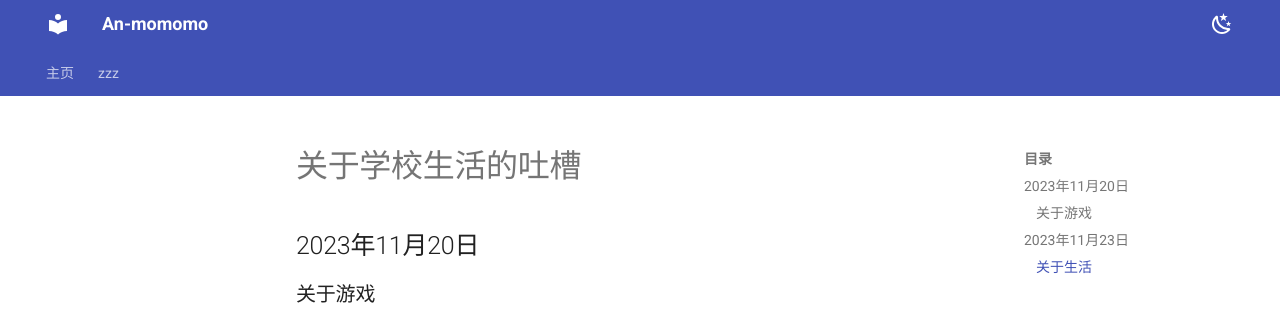
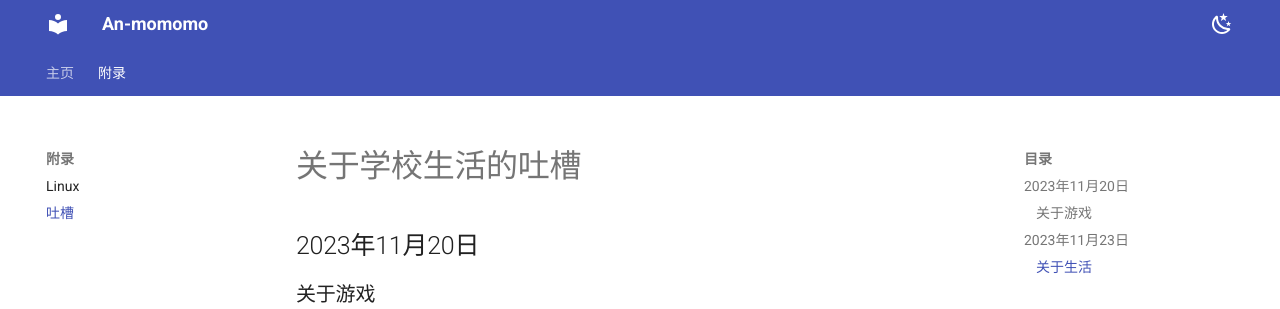
Before and after one commit to An-momomo/mo-blog, an MkDocs documentation site: the page built from docs/吐槽.md, in a window 1280 px wide. Shown: the top 309 px of the page. Built offline with MkDocs 1.6.1 and Material for MkDocs 9.7.7, drawn with Linux system fonts in a browser that asks for light colours.

Commit message:
2023-11-27_20:56:21 update

```diff
--- a/mkdocs.yml
+++ b/mkdocs.yml
@@ -28,9 +28,9 @@ theme:
 
 nav:
     - 主页: index.md
-    - zzz:
-      - yyy: aaa/123.md
-      - xxx: bbb/456.md
+    - 附录:
+      - Linux: Linux.md
+      - 吐槽: 吐槽.md
 plugins:
   - mermaid2:
       arguments:
```
Also changed, not shown: docs/Linux/Linux.md (renamed from docs/liunx/liunx.md).
